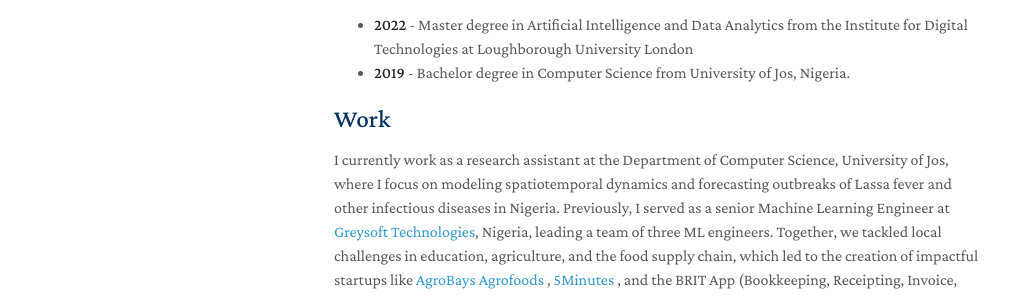
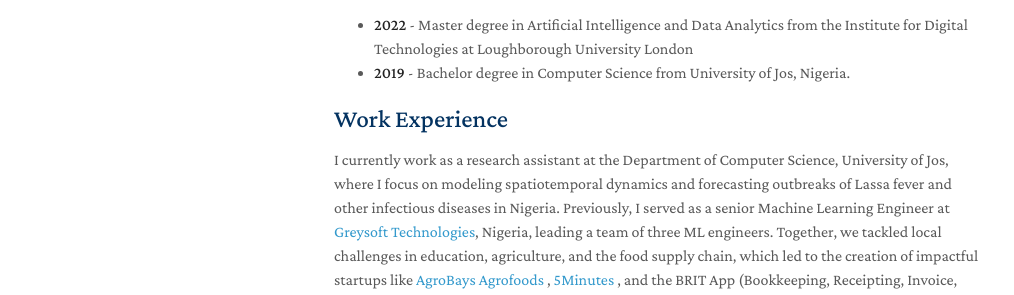
Before and after one commit to jibrinx/jibrinx.github.io, a Jekyll site: the page built from index.md, in a window 1280 px wide and 900 px high. Shown: the part 440-735 px from the top of the window, without its empty margins (136-1150 px from the left). Built offline with Jekyll 4.4.1, drawn with Linux system fonts in a browser that asks for light colours; nearby versions of some CDN libraries; a style sheet for code colours, icons or effects is not loaded; some of the changed text lies outside the part shown.

Commit message:
Update index.md

```diff
--- a/index.md
+++ b/index.md
@@ -9,7 +9,7 @@
 - **2022** - Master degree in Artificial Intelligence and Data Analytics from the Institute for Digital Technologies at Loughborough University London
 - **2019** - Bachelor degree in Computer Science from University of Jos, Nigeria.
 
-## Work
+## Work Experience
 I currently work as a research assistant at the Department of Computer Science, University of Jos, where I focus on modeling spatiotemporal dynamics and forecasting outbreaks of Lassa fever and other infectious diseases in Nigeria.
 Previously, I served as a senior Machine Learning Engineer at <a href="https://greysoft.ng">Greysoft Technologies</a>, Nigeria, leading a team of three ML engineers. Together, we tackled local challenges in education, agriculture, and the food supply chain, which led to the creation of impactful startups like  <a href="https://agrobays.com">AgroBays Agrofoods </a>,  <a href="https://app.5minutes.ng">5Minutes </a>, and the BRIT App (Bookkeeping, Receipting, Invoice, and Tax).
 I have also contributed to several research initiatives, including projects funded by New Venture Fund through Data.org and Microsoft, the Embassy of France in Nigeria's Solidarity Fund for Innovative Projects, and the NIH-supported K43 project (K43TW011416) at JUTH.
```
Also changed, not shown: other parts of index.md (+1 -1 lines).
